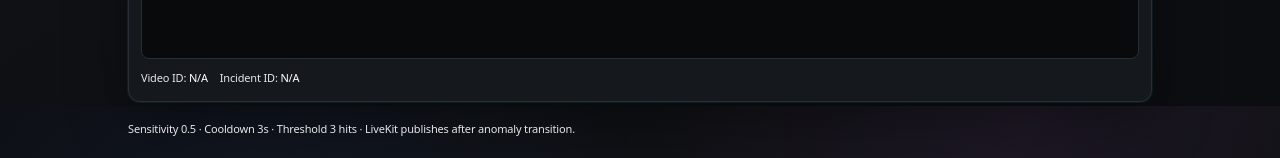
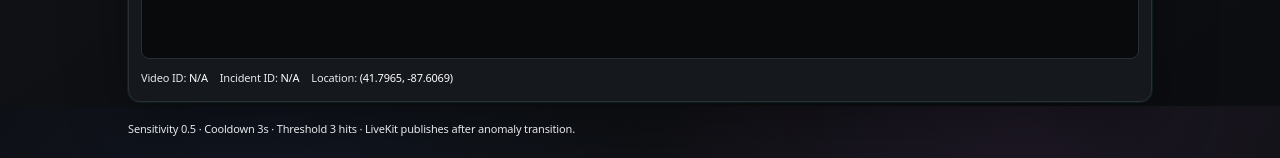
Before and after one commit to Ashy46/emergency-copilot, a Next.js app: page / in a window 1280 px wide. Shown: the part 694-852 px from the top of the page. Built offline with nearby package versions, Linux system fonts and the light colour scheme.

Commit message:
didnt test video name mathces to coorsds

```diff
--- a/app/page.tsx
+++ b/app/page.tsx
@@ -25,8 +25,41 @@ export default function Home() {
   // Now just resolves when connection is ready (doesn't create incident yet)
   const wsConnectionPromise = useRef<Promise<void> | null>(null)
 
-  // Mock location for now - in production, get from GPS
-  const [location] = useState({ lat: 41.796483, lng: -87.606919 })
+  // Location based on video filename - dynamically updated
+  const [location, setLocation] = useState({ lat: 41.796483, lng: -87.606919 })
+
+  // Coordinate mapping: Match specific filenames to locations
+  const getLocationFromFilename = (filename: string): { lat: number; lng: number } => {
+    const lowerFilename = filename.toLowerCase()
+
+    // pov1.mov and pov2.mov - same location (close together)
+    if (lowerFilename.includes('pov1')) {
+      console.log('📍 POV1 location: Market Street, SF')
+      return { lat: 37.7749, lng: -122.4194 }
+    }
+    if (lowerFilename.includes('pov2')) {
+      console.log('📍 POV2 location: Near Market Street, SF (slightly offset)')
+      return { lat: 37.7751, lng: -122.4190 } // Very close to pov1
+    }
+
+    // Other specific videos - different locations
+    if (lowerFilename.includes('pov3')) {
+      console.log('📍 POV3 location: SoMa, SF')
+      return { lat: 37.7849, lng: -122.4094 }
+    }
+    if (lowerFilename.includes('pov4')) {
+      console.log('📍 POV4 location: Mission District, SF')
+      return { lat: 37.7649, lng: -122.4294 }
+    }
+    if (lowerFilename.includes('pov5')) {
+      console.log('📍 POV5 location: Financial District, SF')
+      return { lat: 37.7549, lng: -122.3994 }
+    }
+
+    // Default fallback
+    console.log('📍 No specific match, using default location')
+    return { lat: 41.796483, lng: -87.606919 }
+  }
 
   // WebSocket for streaming snapshots to API
   const {
@@ -175,6 +208,11 @@ export default function Home() {
         // Add 300ms delay for smooth UX
         await new Promise(resolve => setTimeout(resolve, 300))
 
+        // Parse filename and set location coordinates
+        const coords = getLocationFromFilename(file.name)
+        setLocation(coords)
+        console.log(`🎬 Video uploaded: "${file.name}" → Location set to (${coords.lat}, ${coords.lng})`)
+
         const newVideoId = uuidv4()
         setVideoId(newVideoId)
         videoIdRef.current = newVideoId
@@ -209,6 +247,9 @@ export default function Home() {
     videoIdRef.current = null
     hasTransitioned.current = false
     wsConnectionPromise.current = null
+
+    // Reset location to default
+    setLocation({ lat: 41.796483, lng: -87.606919 })
 
     if (videoUrl) {
       URL.revokeObjectURL(videoUrl)
@@ -342,6 +383,12 @@ export default function Home() {
               Incident ID:{' '}
               <span className="mono text-white">
                 {incidentId ?? 'N/A'}
+              </span>
+            </span>
+            <span>
+              Location:{' '}
+              <span className="mono text-white">
+                ({location.lat.toFixed(4)}, {location.lng.toFixed(4)})
               </span>
             </span>
             {videoUrl && (
--- a/lib/mockData.ts
+++ b/lib/mockData.ts
@@ -1,5 +1,5 @@
 // Mock data for UI development - set USE_MOCK_DATA to true to enable
-export const USE_MOCK_DATA = true;
+export const USE_MOCK_DATA = false;
 
 import type { Incident, Video, TimelineEvent } from "@/types/api";
 
```
Also changed, not shown: app/test/page.tsx (+0 -1 lines).
